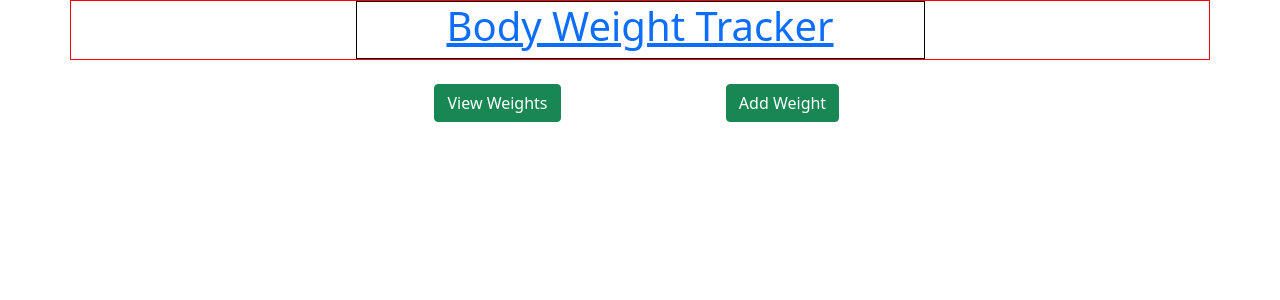
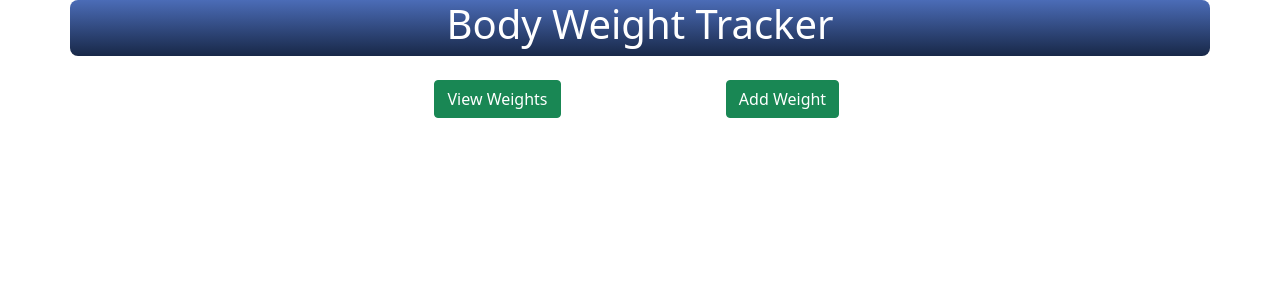
Before and after one commit to jaedmisten/body-weight-tracker, a PHP site: page / in a window 1280 px wide. Shown: the top 300 px of the page. Run offline with PHP 8.4, Linux system fonts and the light colour scheme.

Commit message:
Updated style of header.

```diff
--- a/docs/log.txt
+++ b/docs/log.txt
@@ -75,3 +75,5 @@ Need to add input validation before being able to submit on the edit weight reco
 
 7/30/21: Updated edit success modal to show what the old date and weight have been updated to.
 Added input validation to edit modal input fields before submit button is enabled.
+
+Updated header to use blue gradient and removed underline from link.
--- a/public/css/styles.css
+++ b/public/css/styles.css
@@ -1,5 +1,19 @@
 .center {
     text-align: center;
+}
+
+.site-title {
+    color: #fff;
+    text-decoration: none;
+}
+
+a.site-title:hover {
+    color: #fff;
+}
+
+.header {
+    border-radius: 8px;
+    background: linear-gradient(180deg, #4b6cb7 0%, #182848 100%);
 }
 
 #weights-table, th, td {
--- a/public/header.php
+++ b/public/header.php
@@ -22,9 +22,9 @@
 
 <body>
 <div class="container">
-<div class="row" style="border: 1px solid red;">
-    <div class="col-md-6 offset-md-3" style="border: 1px solid black;">
-        <h1 class="center"><a href="index.php">Body Weight Tracker</a></h1>
+<div class="row header">
+    <div class="col-md-6 offset-md-3" >
+        <h1 class="center"><a class="site-title" href="index.php">Body Weight Tracker</a></h1>
     </div>
 </div>
 <br>
```
